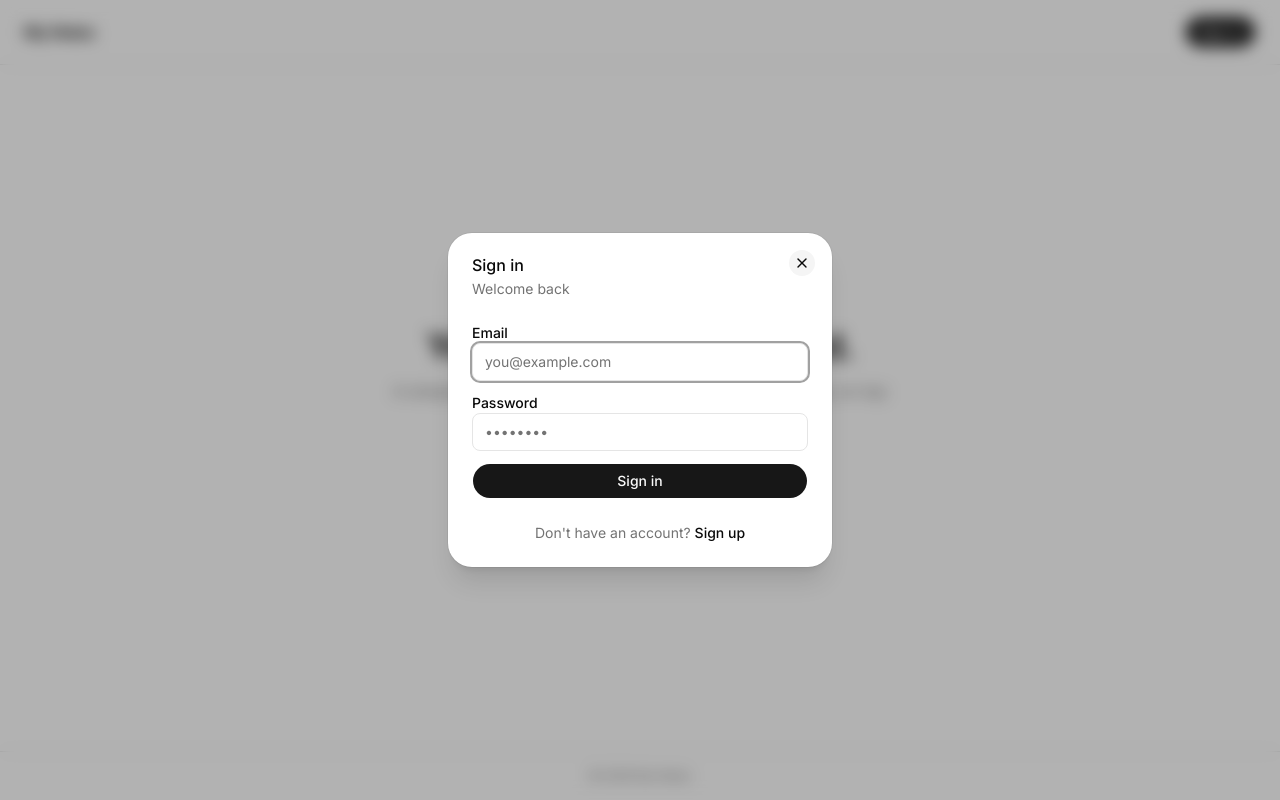
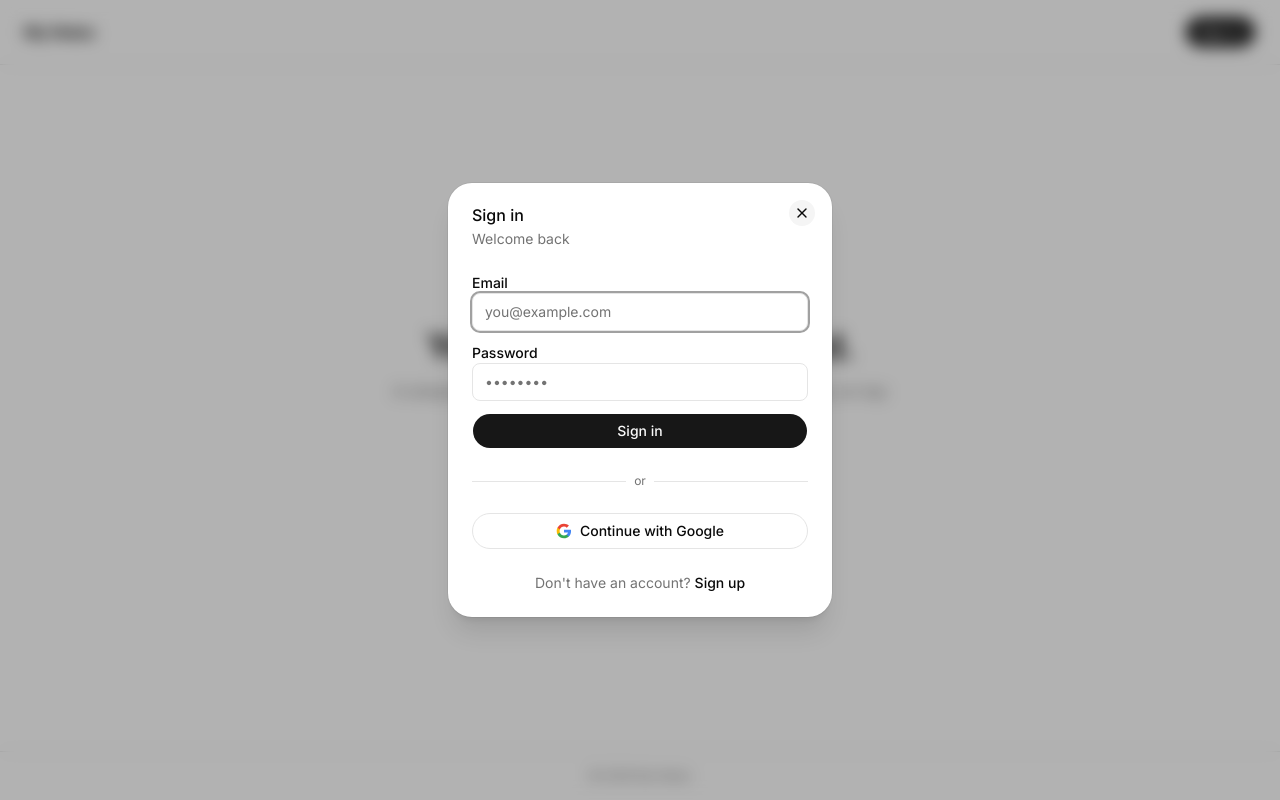
Before and after one commit to vishalbala-nps/scribe, a Next.js app: page / in a window 1280 px wide. Both pictures are taken after a click on the button "Sign in". Built offline with nearby package versions, Linux system fonts and the light colour scheme.

Commit message:
Add login with google and now displays last saved time

```diff
--- a/app/dashboard/dashboardPage.tsx
+++ b/app/dashboard/dashboardPage.tsx
@@ -83,8 +83,10 @@
     const pending = pendingSaveRef.current
     if (!pending) return
     pendingSaveRef.current = null
+    const now = new Date().toISOString()
+    const patch = { ...pending.patch, created_at: now }
     setIsSaving(true)
-    const { error } = await supabase.from("Notes").update(pending.patch).eq("id", pending.id)
+    const { error } = await supabase.from("Notes").update(patch).eq("id", pending.id)
     setIsSaving(false)
     if (error) {
       toast.error("Failed to save note")
@@ -92,6 +94,9 @@
       setIsDirty(true)
       return
     }
+    setNotes((prev) =>
+      prev.map((n) => (n.id === pending.id ? { ...n, created_at: now } : n))
+    )
     setIsDirty(false)
   }
 
@@ -149,7 +154,7 @@
         <div className="flex-1 overflow-y-auto py-2">
           {pinned.length > 0 && (
             <>
-              <p className="px-4 py-1 text-[10px] font-semibold uppercase tracking-widest text-muted-foreground">Pinned</p>
+              <p className="px-4 py-1 text-[10px] font-semibold uppercase tracking-widest text-muted-foreground">Starred</p>
               {pinned.map((note) => (
                 <NoteRow
                   key={note.id}
@@ -205,7 +210,7 @@
           <div className="flex items-center justify-between border-b border-border px-6 py-2">
             <div className="flex items-center gap-3">
               <p className="text-xs text-muted-foreground">
-                Last edited {new Date(selected.created_at).toLocaleDateString("en-US", { month: "short", day: "numeric", year: "numeric" })}
+                Last edited {new Date(selected.created_at).toLocaleString("en-US", { month: "short", day: "numeric", year: "numeric", hour: "numeric", minute: "2-digit" })}
               </p>
               {isSaving ? (
                 <span className="flex items-center gap-1 text-xs text-muted-foreground">
--- a/components/login-modal.tsx
+++ b/components/login-modal.tsx
@@ -24,6 +24,17 @@
   const [password, setPassword] = useState("")
   const [error, setError] = useState("")
   const [loading, setLoading] = useState(false)
+  const [loadingGoogle, setLoadingGoogle] = useState(false)
+
+  async function handleGoogleSignIn() {
+    setLoadingGoogle(true)
+    const supabase = createClient()
+    await supabase.auth.signInWithOAuth({
+      provider: "google",
+      options: { redirectTo: `${window.location.origin}/auth/callback` },
+    })
+    setLoadingGoogle(false)
+  }
 
   async function handleSubmit(e: { preventDefault(): void }) {
     e.preventDefault()
@@ -87,6 +98,25 @@
           </Button>
         </form>
 
+        <div className="relative">
+          <div className="absolute inset-0 flex items-center">
+            <span className="w-full border-t border-border" />
+          </div>
+          <div className="relative flex justify-center text-xs text-muted-foreground">
+            <span className="bg-background px-2">or</span>
+          </div>
+        </div>
+
+        <Button variant="outline" className="w-full gap-2" size="lg" onClick={handleGoogleSignIn} disabled={loadingGoogle}>
+          <svg viewBox="0 0 24 24" className="size-4" aria-hidden="true">
+            <path d="M22.56 12.25c0-.78-.07-1.53-.2-2.25H12v4.26h5.92c-.26 1.37-1.04 2.53-2.21 3.31v2.77h3.57c2.08-1.92 3.28-4.74 3.28-8.09z" fill="#4285F4" />
+            <path d="M12 23c2.97 0 5.46-.98 7.28-2.66l-3.57-2.77c-.98.66-2.23 1.06-3.71 1.06-2.86 0-5.29-1.93-6.16-4.53H2.18v2.84C3.99 20.53 7.7 23 12 23z" fill="#34A853" />
+            <path d="M5.84 14.09c-.22-.66-.35-1.36-.35-2.09s.13-1.43.35-2.09V7.07H2.18C1.43 8.55 1 10.22 1 12s.43 3.45 1.18 4.93l3.66-2.84z" fill="#FBBC05" />
+            <path d="M12 5.38c1.62 0 3.06.56 4.21 1.64l3.15-3.15C17.45 2.09 14.97 1 12 1 7.7 1 3.99 3.47 2.18 7.07l3.66 2.84c.87-2.6 3.3-4.53 6.16-4.53z" fill="#EA4335" />
+          </svg>
+          {loadingGoogle ? "Redirecting…" : "Continue with Google"}
+        </Button>
+
         <p className="text-center text-sm text-muted-foreground">
           Don&apos;t have an account?{" "}
           <button
--- a/components/signup-dialog.tsx
+++ b/components/signup-dialog.tsx
@@ -48,14 +48,12 @@
       },
     })
 
-    setLoading(false)
 
     if (error) {
       setError(error.message)
       return
     }
 
-    onOpenChange(false)
     router.push("/verify-email")
   }
 
```
